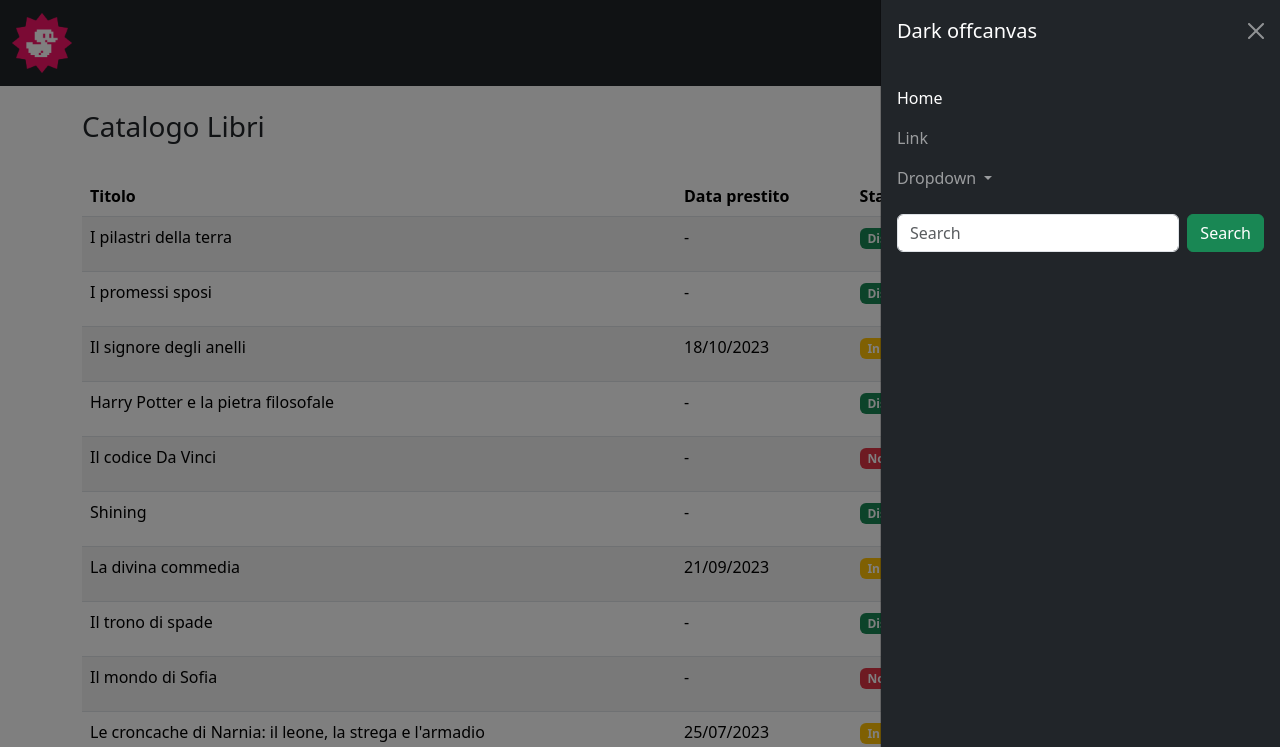
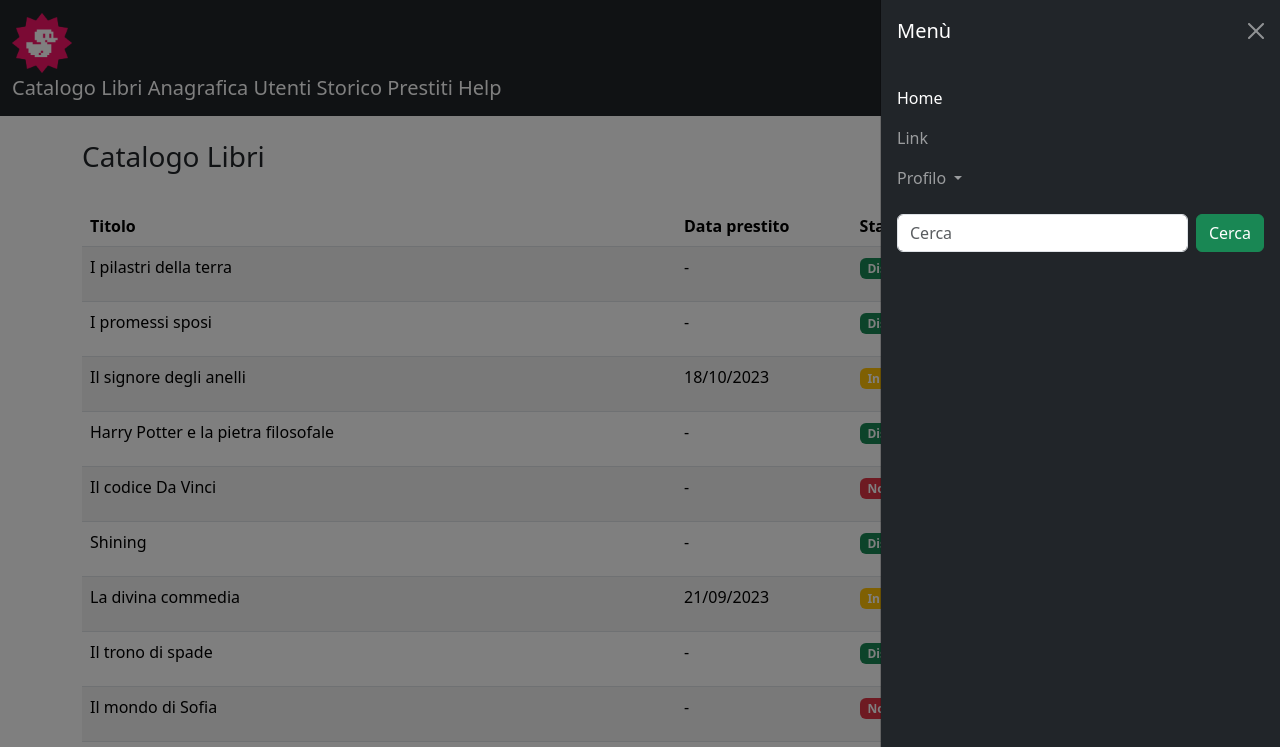
Before and after one commit to luigi-giordano/html-css-bootstrap-dashboard, a plain HTML site: page index.html in a window 1280 px wide. Both pictures are taken after a click on the button 1240 px from the left and 43 px from the top of the page. Shown: the top 747 px of the page. Drawn offline with nearby package versions, Linux system fonts and the light colour scheme.

Commit message:
change navbar and dropdown menù

```diff
--- a/index.html
+++ b/index.html
@@ -23,13 +23,20 @@
 
     <nav class="navbar navbar-dark bg-dark">
       <div class="container-fluid">
-        <a class="navbar-brand" href="#"><img src="./img/duck.png" alt="logo" width="60" height="60"></a>
+        <a class="navbar-brand" href="#"><img src="./img/duck.png" alt="logo" width="60" height="60">
+          <div class="d-none d-flex d-xl-table-cell">
+            <span>Catalogo Libri</span>
+            <span>Anagrafica Utenti</span>
+            <span>Storico Prestiti</span>
+            <span>Help</span>
+          </div>
+        </a>
         <button class="navbar-toggler" type="button" data-bs-toggle="offcanvas" data-bs-target="#offcanvasDarkNavbar" aria-controls="offcanvasDarkNavbar" aria-label="Toggle navigation">
           <span class="navbar-toggler-icon"></span>
         </button>
         <div class="offcanvas offcanvas-end text-bg-dark" tabindex="-1" id="offcanvasDarkNavbar" aria-labelledby="offcanvasDarkNavbarLabel">
           <div class="offcanvas-header">
-            <h5 class="offcanvas-title" id="offcanvasDarkNavbarLabel">Dark offcanvas</h5>
+            <h5 class="offcanvas-title" id="offcanvasDarkNavbarLabel">Menù</h5>
             <button type="button" class="btn-close btn-close-white" data-bs-dismiss="offcanvas" aria-label="Close"></button>
           </div>
           <div class="offcanvas-body">
@@ -42,21 +49,21 @@
               </li>
               <li class="nav-item dropdown">
                 <a class="nav-link dropdown-toggle" href="#" role="button" data-bs-toggle="dropdown" aria-expanded="false">
-                  Dropdown
+                  Profilo
                 </a>
                 <ul class="dropdown-menu dropdown-menu-dark">
-                  <li><a class="dropdown-item" href="#">Action</a></li>
-                  <li><a class="dropdown-item" href="#">Another action</a></li>
+                  <li><a class="dropdown-item" href="#">Impostazioni Profilo</a></li>
+                  <li><a class="dropdown-item" href="#">Strumenti</a></li>
                   <li>
                     <hr class="dropdown-divider">
                   </li>
-                  <li><a class="dropdown-item" href="#">Something else here</a></li>
+                  <li><a class="dropdown-item" href="#">Logout</a></li>
                 </ul>
               </li>
             </ul>
             <form class="d-flex mt-3" role="search">
-              <input class="form-control me-2" type="search" placeholder="Search" aria-label="Search">
-              <button class="btn btn-success" type="submit">Search</button>
+              <input class="form-control me-2" type="search" placeholder="Cerca" aria-label="Search">
+              <button class="btn btn-success" type="submit">Cerca</button>
             </form>
           </div>
         </div>
```
